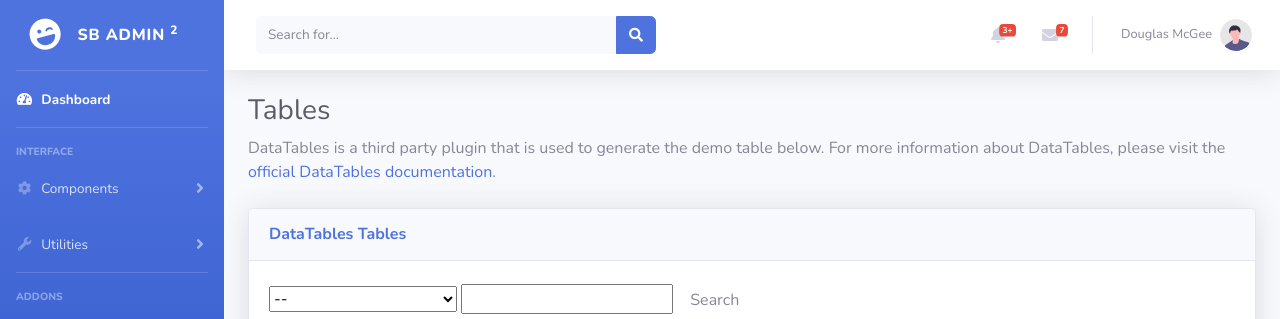
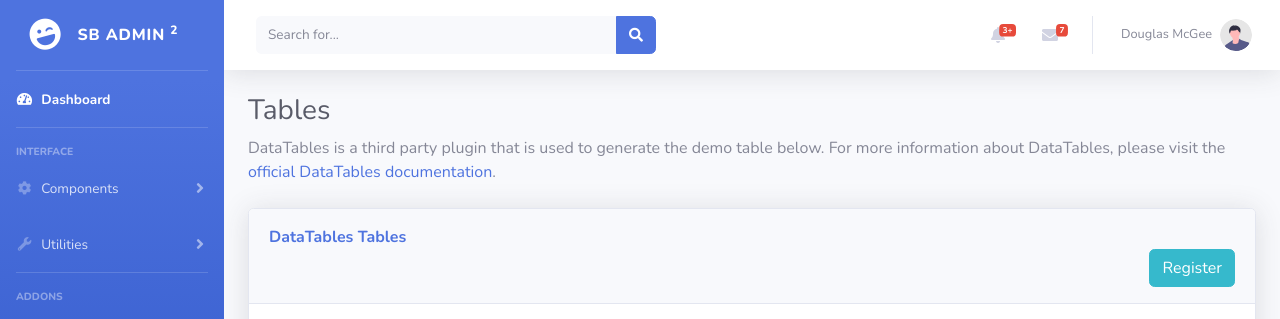
Before and after one commit to wj402/Spring_project, a Java web app: page /board/list in a window 1280 px wide. Shown: the top 319 px of the page. Run offline with Spring Boot 4, a stand-in JSP engine, Linux system fonts and the light colour scheme; the visitor is signed in with stand-in values (Sample User, id 1); data that the repository does not hold is empty; the project's own start-up code is not run, and a stand-in starts its controllers and pages; some libraries are stand-ins or nearby versions.

Commit message:
[Feat] 로그인 이후 목록, 등록화면 처리 구현
로그인 했을때만 보일수 있게 구현

#Resolves: #1

```diff
--- a/src/main/java/org/zerock/ex00/controller/BoardController.java
+++ b/src/main/java/org/zerock/ex00/controller/BoardController.java
@@ -2,6 +2,7 @@
 
 import lombok.RequiredArgsConstructor;
 import lombok.extern.log4j.Log4j2;
+import org.springframework.security.access.prepost.PreAuthorize;
 import org.springframework.stereotype.Controller;
 import org.springframework.ui.Model;
 import org.springframework.web.bind.annotation.*;
@@ -46,11 +47,13 @@
         model.addAttribute("pageMaker", pageDTO);
     }
 
+    @PreAuthorize("isAuthenticated()")
     @GetMapping("/register")
     public void register() {
 
     }
 
+    @PreAuthorize("isAuthenticated()")
     @PostMapping("/register")
     public String register(
             BoardVO boardVO,
--- a/src/main/webapp/WEB-INF/views/board/list.jsp
+++ b/src/main/webapp/WEB-INF/views/board/list.jsp
@@ -2,6 +2,7 @@
 
 <%@ taglib prefix="c" uri="http://java.sun.com/jsp/jstl/core" %>
 <%@ taglib prefix="fmt" uri="http://java.sun.com/jsp/jstl/fmt" %>
+<%@ taglib prefix="sec" uri="http://www.springframework.org/security/tags" %>
 
 <%@include file="../includes/header.jsp"%>
 
@@ -14,7 +15,14 @@
 <!-- DataTales Example -->
 <div class="card shadow mb-4">
     <div class="card-header py-3">
-        <h6 class="m-0 font-weight-bold text-primary">DataTables Tables</h6>
+        <div class="m-0 font-weight-bold text-primary">DataTables Tables</div>
+        <sec:authorize access="isAuthenticated()">
+        <div class="float-right">
+            <a href="/board/register">
+                <button class="btn btn-info">Register</button>
+            </a>
+        </div>
+        </sec:authorize>
     </div>
     <div class="card-body">
 
--- a/src/main/webapp/WEB-INF/views/board/register.jsp
+++ b/src/main/webapp/WEB-INF/views/board/register.jsp
@@ -1,6 +1,7 @@
 <%@ page contentType="text/html;charset=UTF-8" language="java" %>
 
 <%@ taglib prefix="c" uri="http://java.sun.com/jsp/jstl/core" %>
+<%@ taglib prefix="sec" uri="http://www.springframework.org/security/tags" %>
 
 <%@include file="../includes/header.jsp"%>
 
@@ -30,12 +31,15 @@
                 </div>
                 <textarea type="text" name="content" class="form-control" rows="3" ></textarea>
             </div>
+
             <div class="form-group input-group input-group-lg">
                 <div>
                  <span class="input-group-text">Writer</span>
                 </div>
-                <input type="text" name="writer" class="form-control" >
+                <input type="text" name="writer" class="form-control"
+                value="<sec:authentication property="principal.uid" />" readonly >
             </div>
+
             <div class="form-group input-group input-group-lg">
                 <div>
                     <span class="input-group-text">Files</span>
```
Also changed, not shown: src/main/webapp/WEB-INF/views/sample/admin.jsp (+8 -0 lines).
